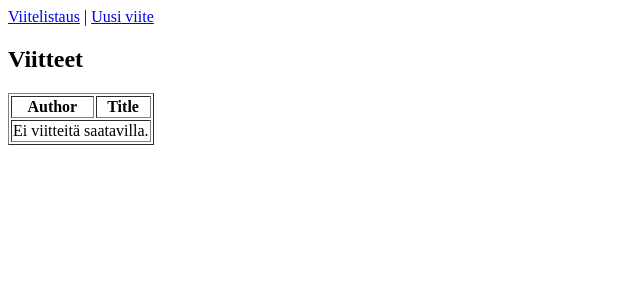
After one commit to ruokokoski/ohtu-miniprojekti, a Flask app: template src/templates/list_references.html in a window 1280 px wide. The commit adds this page. Shown: the top 300 px of the page, without its empty margins (0-640 px from the left). Run offline with Flask 3, Linux system fonts and the light colour scheme; the template is opened without the code that fills it, so the values that code supplies are empty.

Commit message:
List all references

```diff
--- a/src/templates/layout.html
+++ b/src/templates/layout.html
@@ -10,7 +10,7 @@
   </head>
   <body>
     <div>
-      <a href="/">Viitelistaus</a> |
+      <a href="/references">Viitelistaus</a> |
       <a href="/new_reference">Uusi viite</a>
     </div>
 
--- /dev/null
+++ b/src/templates/list_references.html
@@ -0,0 +1,27 @@
+{% extends "layout.html" %}
+
+{% block title %}Viitteet{% endblock %}
+
+{% block body %}
+  <h2>Viitteet</h2>
+  <table border="1">
+    <thead>
+      <tr>
+        <th>Author</th>
+        <th>Title</th>
+      </tr>
+    </thead>
+    <tbody>
+      {% for reference in references %}
+        <tr>
+          <td>{{ reference[0] }}</td> <!-- author -->
+          <td>{{ reference[1] }}</td> <!-- title -->
+        </tr>
+      {% else %}
+        <tr>
+          <td colspan="2">Ei viitteitä saatavilla.</td>
+        </tr>
+      {% endfor %}
+    </tbody>
+  </table>
+{% endblock %}
```
Also changed, not shown: src/app.py (+8 -0 lines), src/repositories/reference_repository.py (+10 -2 lines).
